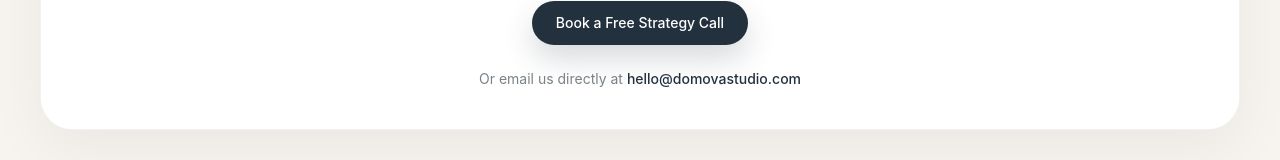
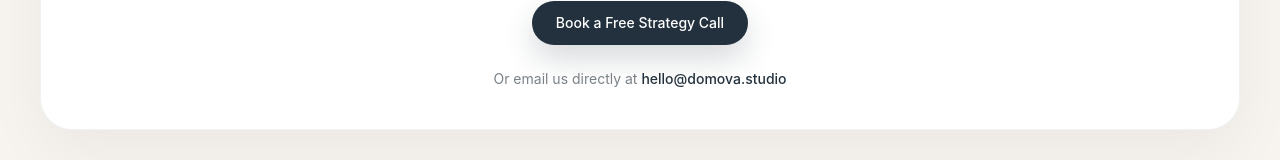
Before and after one commit to PetaTP/domova-studio, a React (Vite) app: page / in a window 1280 px wide. Shown: the part 2943-3103 px from the top of the page. Built offline with nearby package versions, Linux system fonts and the light colour scheme.

Commit message:
Update email

```diff
--- a/src/components/Footer.jsx
+++ b/src/components/Footer.jsx
@@ -24,10 +24,10 @@ export default function Footer({ t }) {
           <p className="mt-6 text-sm text-[#7a8288]">
             {t.footerEmailText}{" "}
             <a
-              href="mailto:hello@domovastudio.com"
+              href="mailto:hello@domova.studio"
               className="font-medium text-[#22313d] transition-colors hover:opacity-70"
             >
-              hello@domovastudio.com
+              hello@domova.studio
             </a>
           </p>
         </div>
```
